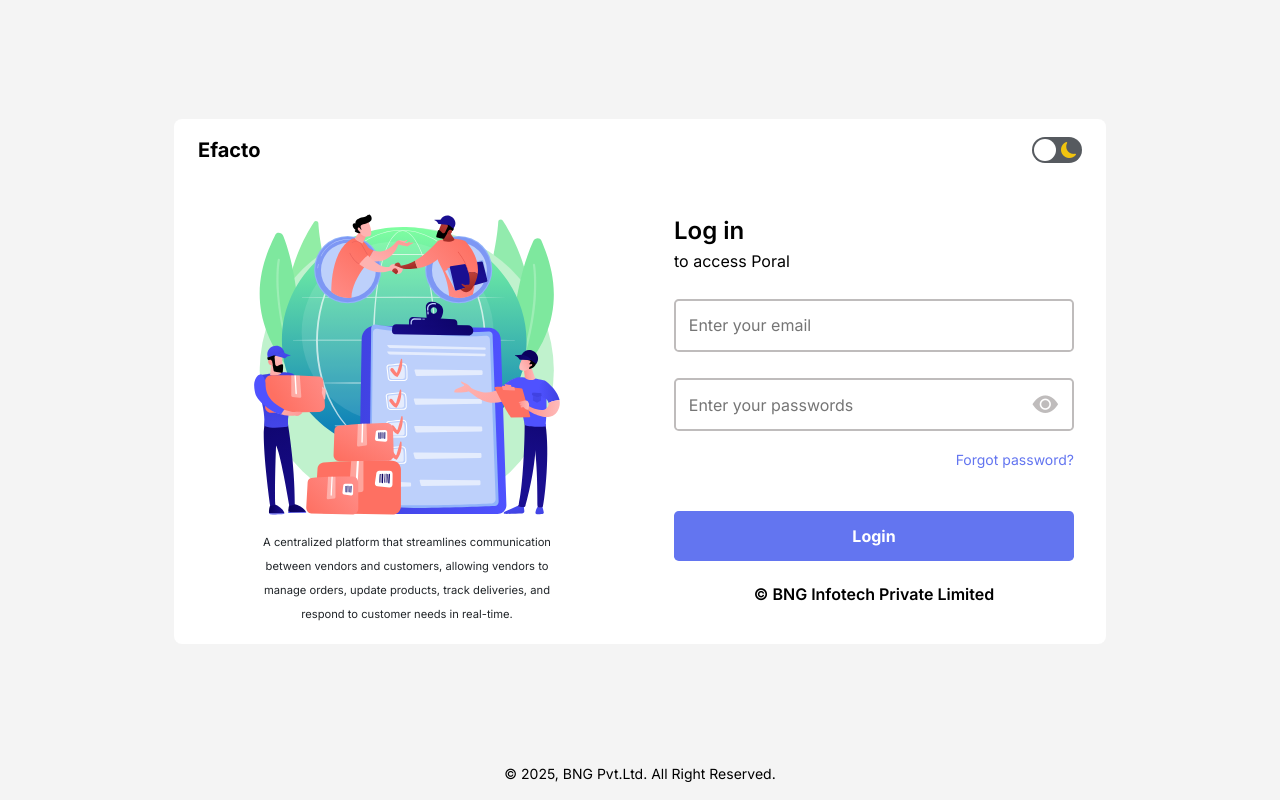
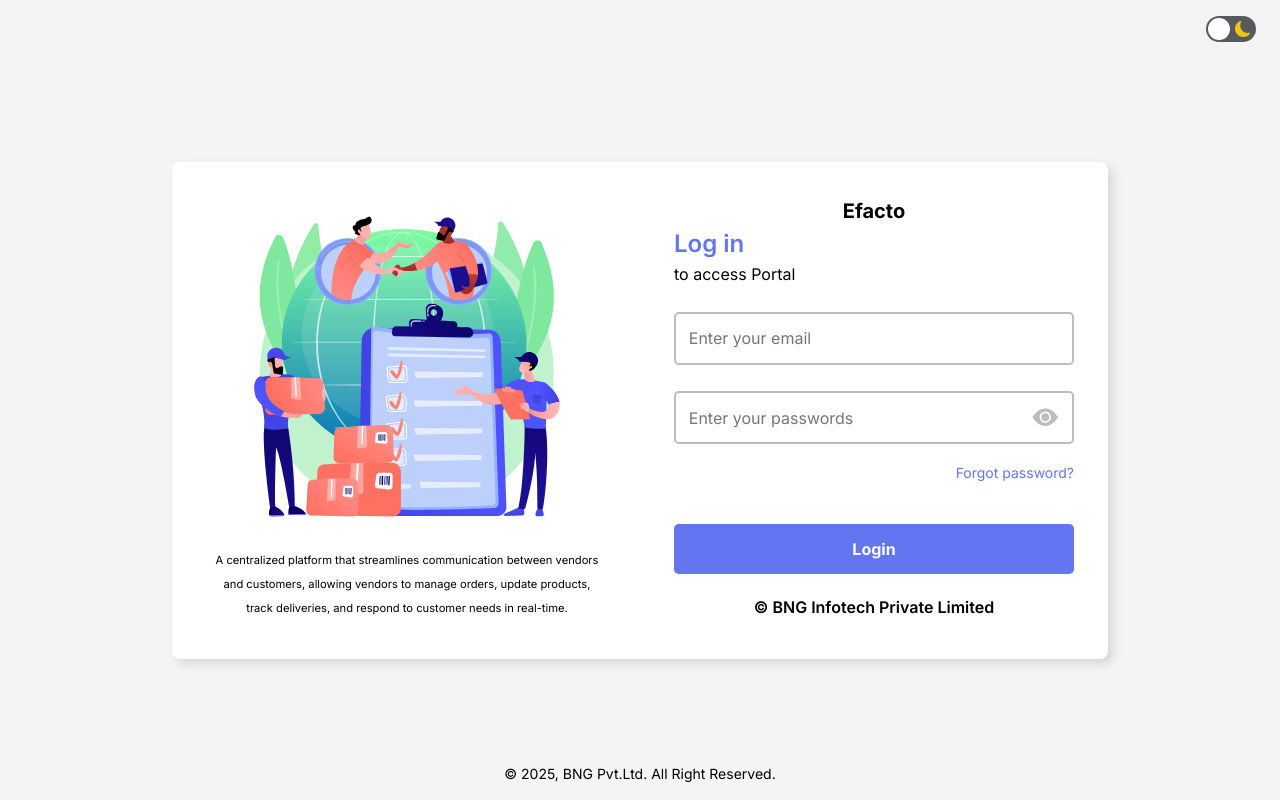
Before and after one commit to Gaurav-Nathh/Vendor-Portal, an Angular app: page /login in a window 1280 px wide. Built offline with nearby package versions, Linux system fonts and the light colour scheme.

Commit message:
Login Page modification work

```diff
--- a/src/app/pages/login/login.component.html
+++ b/src/app/pages/login/login.component.html
@@ -1,15 +1,10 @@
 <section id="login-page" class="">
-  <div></div>
+  <section
+    class="w-100 d-flex justify-content-end align-items-center py-3 px-4"
+  >
+    <app-theme-toggle></app-theme-toggle>
+  </section>
   <section id="login-main" class="">
-    <section
-      id="page-controle"
-      class="d-flex justify-content-between align-items-center py-3 px-4"
-    >
-      <span class="fs-5 fw-bold" style="color: var(--primary-text)"
-        >Efacto</span
-      >
-      <app-theme-toggle></app-theme-toggle>
-    </section>
     <section id="img-section" class="">
       <img src="/assets/images/vendor_loginpage_img.svg" alt="" />
       <div class="img-info text-center">
@@ -23,10 +18,17 @@
     </section>
     <section id="login-section">
       <div class="login-content">
+        <span class="fs-5 fw-bold" style="color: var(--primary-text)"
+          >Efacto</span
+        >
         <!-- <h2 class="fw-bold">Welcome to Portal</h2> -->
         <div class="text-start">
-          <span class="fs-4 font-bold fw-semibold">Log in</span><br />
-          <span>to access Poral</span>
+          <span
+            class="fs-4 font-bold fw-semibold"
+            style="color: var(--color-blue)"
+            >Log in</span
+          ><br />
+          <span>to access Portal</span>
         </div>
         <form #loginForm="ngForm" (ngSubmit)="onSubmit(loginForm)">
           <div class="input-field">
--- a/src/app/pages/login/login.component.scss
+++ b/src/app/pages/login/login.component.scss
@@ -21,16 +21,12 @@
   }
 }
 #login-main {
-  // position: absolute;
-  // width: fit-content;
-  // height: fit-content;
-  // left: 50%;
-  // top: 50%;
-  // transform: translate(-50%, -50%);
   display: grid;
   border-radius: 0.5rem;
-  // border: 2px solid var(--border-color);
+  border: 2px solid var(--border-color);
   grid-template-columns: repeat(2, 1fr);
+  box-shadow: 5px 5px 10px var(--box-shadow);
+  // grid-template-columns: 1fr, 1fr;
   background-color: var(--color-bg-secondry);
 
   @media (max-width: 768px) {
@@ -39,13 +35,6 @@
   }
 }
 
-#copyright {
-  // position: absolute;
-  // bottom: 0;
-  // left: 50%;
-  // transform: translate(-50%, 0%);
-  // margin-bottom: 1rem;
-}
 #img-section {
   display: flex;
   flex-direction: column;
@@ -57,7 +46,9 @@
   }
 
   .img-info {
-    width: 20rem;
+    margin-top: 1rem;
+    width: 24rem;
+    color: var(--primary-text);
 
     span {
       line-height: 0.1rem;
@@ -70,6 +61,7 @@
   }
 
   @media (max-width: 768px) {
+    display: none;
     justify-content: center;
     img {
       width: 16rem;
@@ -92,9 +84,9 @@
   border-left: 2px solid var(--border-color);
   color: var(--primary-text);
   @media (max-width: 768px) {
-    padding: 1rem;
+    padding: 2rem;
     border: none;
-    border-top: 2px solid var(--color-card);
+    // border-top: 2px solid var(--color-card);
   }
 }
 .input-field {
--- a/src/styles.scss
+++ b/src/styles.scss
@@ -36,6 +36,7 @@
   --primary-text: #ffffff;
   --secondry-text: #bfbcbc;
   --border-color: #6375f0;
+  --box-shadow: rgb(59, 71, 149);
 }
 
 .light-theme {
@@ -50,6 +51,7 @@
   --color-card: #f4f4f4;
   --primary-text: #000000;
   --secondry-text: #bfbcbc;
+  --box-shadow: #dad6d6;
 }
 *,
 ::after,
```
